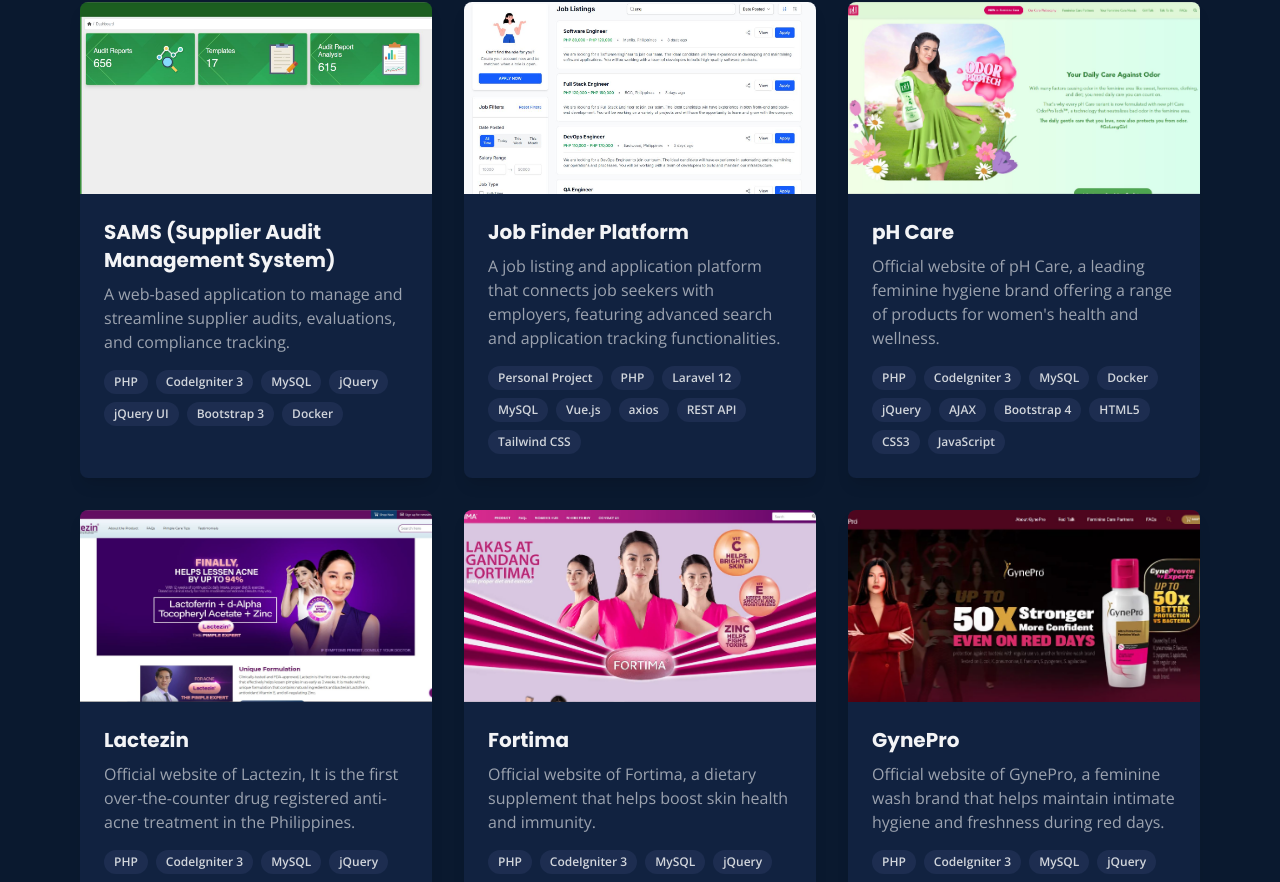
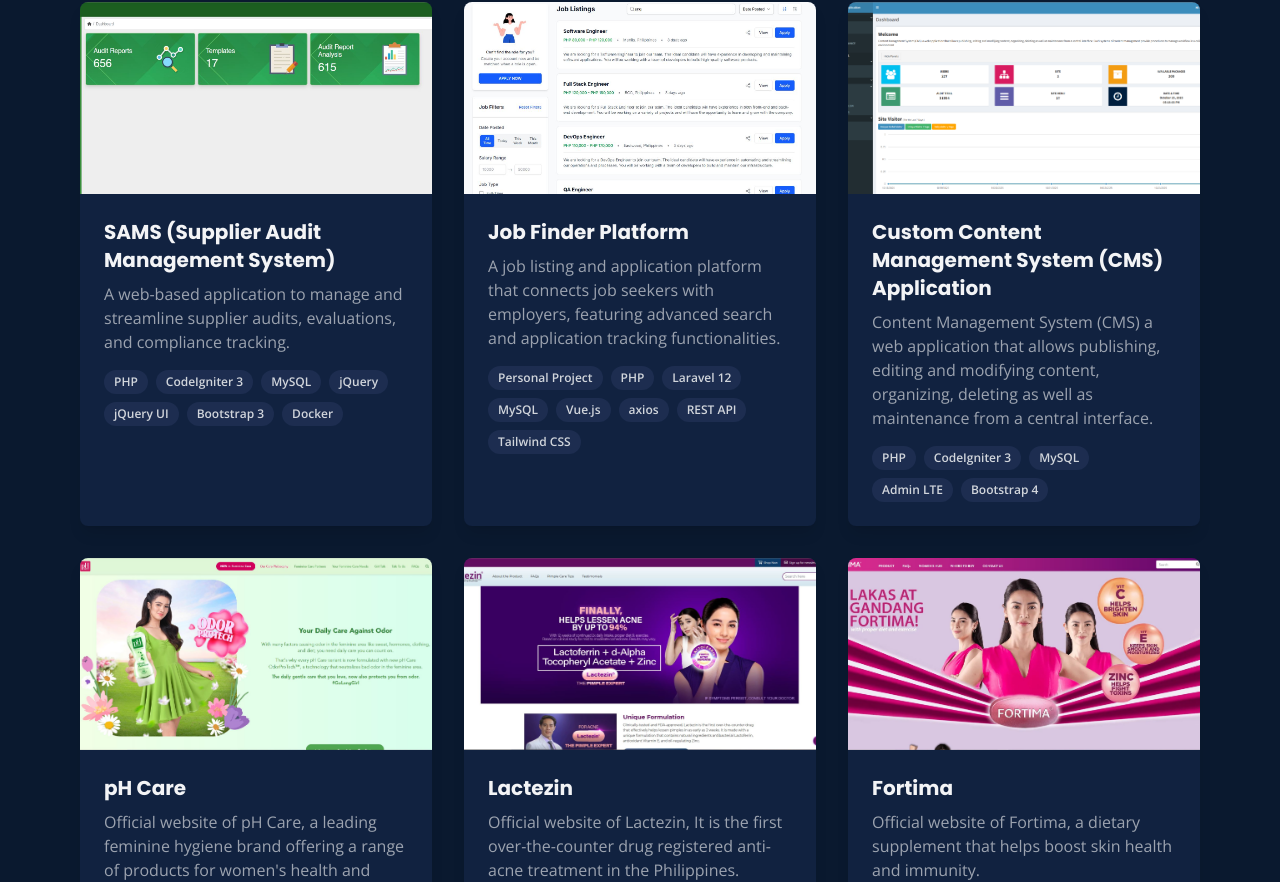
Before and after one commit to cyrusmanatad/cyrusmanatad.github.io, a React (Vite) app: page / in a window 1280 px wide. Shown: the part 5375-6257 px from the top of the page. Built offline with nearby package versions, Linux system fonts and the light colour scheme.

Commit message:
added cms project

```diff
--- a/constants.ts
+++ b/constants.ts
@@ -9,6 +9,7 @@
 import Fortima from "./assets/ui-fortima.jpg";
 import GynePro from "./assets/ui-gynepro.jpg";
 import C1Ulisys from "./assets/ui-c1ulisys.jpg";
+import CmsUi from "./assets/ui-cms.png";
 import CILogo from "./assets/logo-ci.png";
 import MySQLLogo from "./assets/logo-mysql.png";
 import ShadcnLogo from "./assets/logo-shadcn.png";
@@ -125,6 +126,13 @@
     url: '#'
   },
   {
+    title: 'Custom Content Management System (CMS) Application',
+    description: 'Content Management System (CMS) a web application that allows publishing, editing and modifying content, organizing, deleting as well as maintenance from a central interface.',
+    imageUrl: CmsUi,
+    technologies: ['PHP', 'CodeIgniter 3', 'MySQL', 'Admin LTE', 'Bootstrap 4'],
+    url: '#'
+  },
+  {
     title: 'pH Care',
     description: 'Official website of pH Care, a leading feminine hygiene brand offering a range of products for women\'s health and wellness.',
     imageUrl: PHCare,
```
Also changed, not shown: assets/ui-cms.PNG (added).
